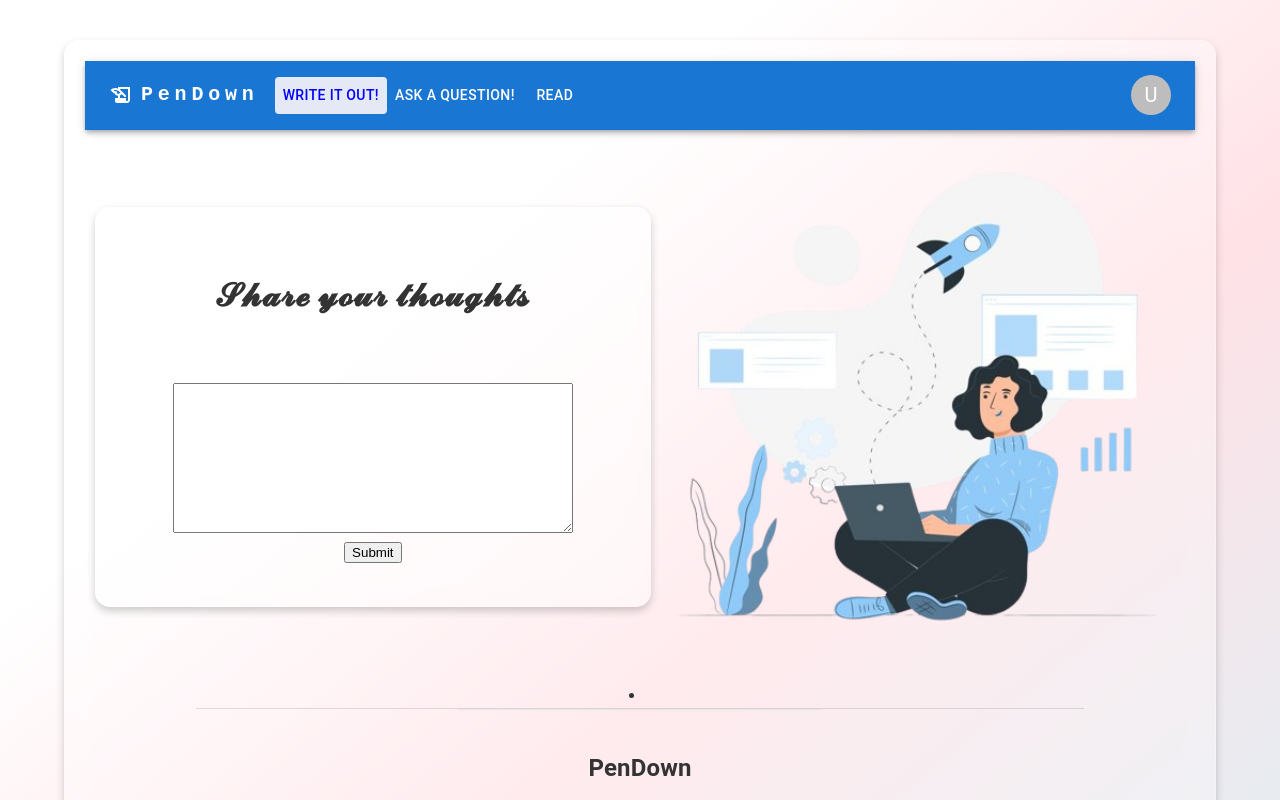
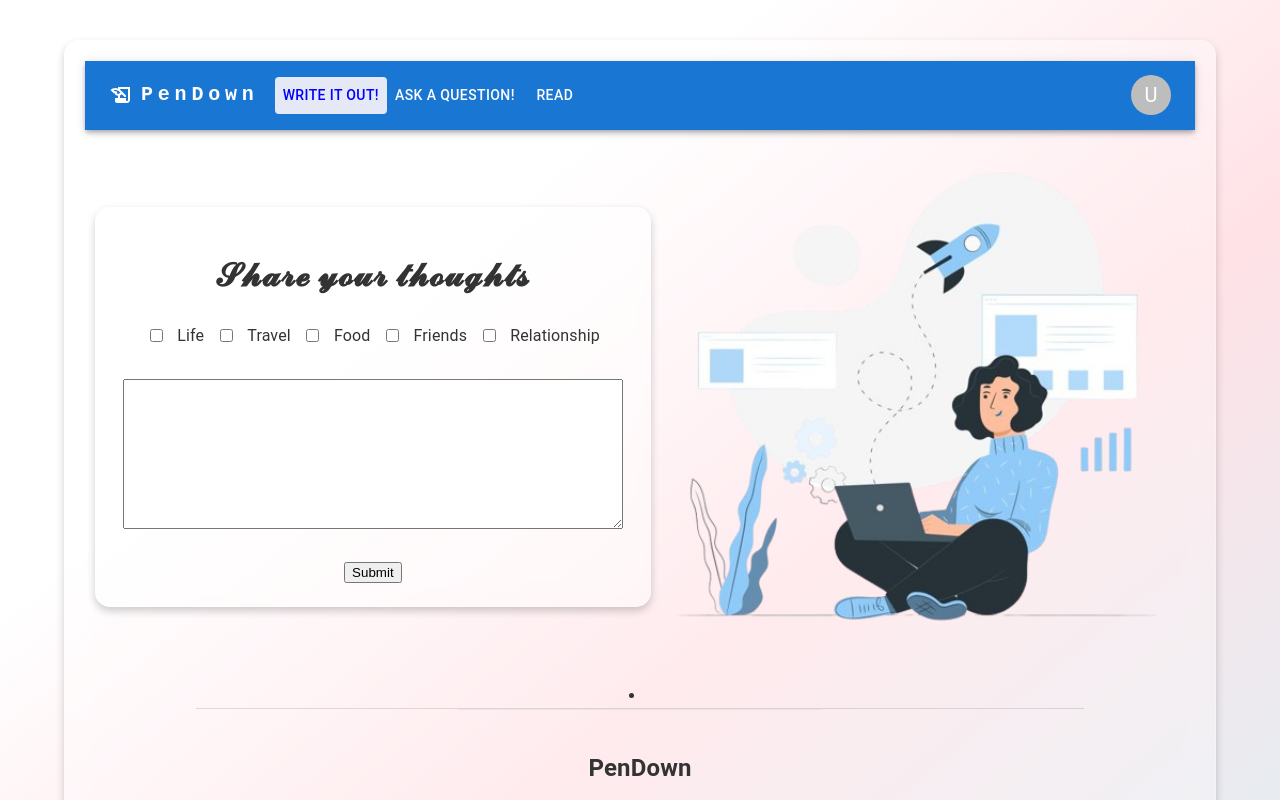
Before and after one commit to kainaat0110/Pendown, a React (Create React App) app: page /writing in a window 1280 px wide. Shown: the top 800 px of the page. Built offline with nearby package versions, Linux system fonts and the light colour scheme.

Commit message:
askQuestion and writingPage updated

```diff
--- a/src/Pages/AskQuestion.js
+++ b/src/Pages/AskQuestion.js
@@ -8,8 +8,18 @@ import { styled } from '@mui/material/styles';
 import questionImg from '../Images/questionImg.png';
 import Footer from '../Components/Footer';
 import Divider from '@mui/material/Divider';
+import Paper from '@mui/material/Paper'
 
 export default function AskQuestion() {
+  const handleCheckboxChange = (event) => {
+    const checkboxes = document.querySelectorAll('.form-check-input');
+    checkboxes.forEach(checkbox => {
+        if (checkbox !== event.target) {
+            checkbox.checked = false;
+        }
+    });
+};
+
   const theme = useTheme();
   const isSmallScreen = useMediaQuery(theme.breakpoints.down('sm'));
 
@@ -72,16 +82,56 @@ export default function AskQuestion() {
           <Container style={bannerStyle}>
           <img src={questionImg} alt= 'Banner' style={{height: '70vh' , width: '80vw'}}/>
            <Container style={glassStyle}>
+           <h1 style={{fontSize: '7vh'}}>𝓟𝓸𝓼𝓽 𝔂𝓸𝓾𝓻 𝓺𝓾𝓮𝓼𝓽𝓲𝓸𝓷 !</h1>
+           <Container style={{
+                    display: 'flex',
+                    justifyContent: 'space-around',
+                    alignItems: 'center',
+                    flexDirection: isSmallScreen ? 'column' : 'row',
+                    textAlign: 'center',
+                }}>
+                    <input class="form-check-input" type="checkbox" value="" id="life" onChange={handleCheckboxChange} />
+                    <label class="form-check-label" for="life">
+                        Life
+                    </label>
 
-           <h1 style={{fontSize: '7vh'}}>𝓟𝓸𝓼𝓽 𝔂𝓸𝓾𝓻 𝓺𝓾𝓮𝓼𝓽𝓲𝓸𝓷 ! 123</h1>
-           <div class="container">
-                      <textarea style={{width: 400, height: 150, fontFamily: 'Verdana, sans-serif',
-          fontSize: '16px',
-          fontWeight: 100 }}></textarea>
-                        <div class="modal__footer">
-                          <button class="button">Submit</button>
-                        </div>
-                      </div>
+                    <input class="form-check-input" type="checkbox" value="" id="travel" onChange={handleCheckboxChange} />
+                    <label class="form-check-label" for="travel">
+                        Travel
+                    </label>
+
+                    <input class="form-check-input" type="checkbox" value="" id="food" onChange={handleCheckboxChange} />
+                    <label class="form-check-label" for="food">
+                        Food
+                    </label>
+
+                    <input class="form-check-input" type="checkbox" value="" id="friends" onChange={handleCheckboxChange} />
+                    <label class="form-check-label" for="friends">
+                        Friends
+                    </label>
+
+                    <input class="form-check-input" type="checkbox" value="" id="relationship" onChange={handleCheckboxChange} />
+                    <label class="form-check-label" for="relationship">
+                        Relationship
+                    </label>
+                </Container>
+
+                <textarea
+                    class="form-control"
+                    style={{
+                      width: '100%',
+                      maxWidth: '500px',
+                      height: '150px',
+                      fontFamily: 'Verdana, sans-serif',
+                      fontSize: '16px',
+                      fontWeight: 100,
+                  }}>
+                </textarea>
+
+              <div class="modal__footer">
+              <input class="btn btn-primary" type="submit" value="Submit" />
+              </div>
+
            </Container>
           </Container>
           <Container style={glassStyle}>
--- a/src/Pages/WritingPage.js
+++ b/src/Pages/WritingPage.js
@@ -9,6 +9,14 @@ import Divider from '@mui/material/Divider';
 
 
 function WritingPage(){
+  const handleCheckboxChange = (event) => {
+    const checkboxes = document.querySelectorAll('.form-check-input');
+    checkboxes.forEach(checkbox => {
+        if (checkbox !== event.target) {
+            checkbox.checked = false;
+        }
+    });
+};
     const theme = useTheme();
     const isSmallScreen = useMediaQuery(theme.breakpoints.down('sm'));
 
@@ -66,14 +74,54 @@ function WritingPage(){
                 <Container style={glassStyle} >
                     <h1>𝓢𝓱𝓪𝓻𝓮 𝔂𝓸𝓾𝓻 𝓽𝓱𝓸𝓾𝓰𝓱𝓽𝓼</h1>
 
-                    <div class="container">
-                      <textarea style={{width: 400, height: 150, fontFamily: 'Verdana, sans-serif',
-          fontSize: '16px',
-          fontWeight: 100 }}></textarea>
-                        <div class="modal__footer">
-                          <button class="button">Submit</button>
-                        </div>
-                      </div>
+                    <Container style={{
+                    display: 'flex',
+                    justifyContent: 'space-around',
+                    alignItems: 'center',
+                    flexDirection: isSmallScreen ? 'column' : 'row',
+                    textAlign: 'center',
+                }}>
+                    <input class="form-check-input" type="checkbox" value="" id="life" onChange={handleCheckboxChange} />
+                    <label class="form-check-label" for="life">
+                        Life
+                    </label>
+
+                    <input class="form-check-input" type="checkbox" value="" id="travel" onChange={handleCheckboxChange} />
+                    <label class="form-check-label" for="travel">
+                        Travel
+                    </label>
+
+                    <input class="form-check-input" type="checkbox" value="" id="food" onChange={handleCheckboxChange} />
+                    <label class="form-check-label" for="food">
+                        Food
+                    </label>
+
+                    <input class="form-check-input" type="checkbox" value="" id="friends" onChange={handleCheckboxChange} />
+                    <label class="form-check-label" for="friends">
+                        Friends
+                    </label>
+
+                    <input class="form-check-input" type="checkbox" value="" id="relationship" onChange={handleCheckboxChange} />
+                    <label class="form-check-label" for="relationship">
+                        Relationship
+                    </label>
+                </Container>
+                <br />
+                <textarea
+                    class="form-control"
+                    style={{
+                      width: '100%',
+                      maxWidth: '500px',
+                      height: '150px',
+                      fontFamily: 'Verdana, sans-serif',
+                      fontSize: '16px',
+                      fontWeight: 100,
+                  }}>
+                </textarea>
+                <br />
+                <div class="modal__footer">
+                  <button class="button">Submit</button>
+                </div>
 
                 </Container>
                 <img src={writingImg} alt= 'Banner'style={writingImgtyle}/>
@@ -81,7 +129,7 @@ function WritingPage(){
             <Divider variant="middle" component="li" style={{width: '80%'}}/>
             <Footer />
           </Container>
-        </Container>
+       </Container>
       </React.Fragment>
     );
 }
```
